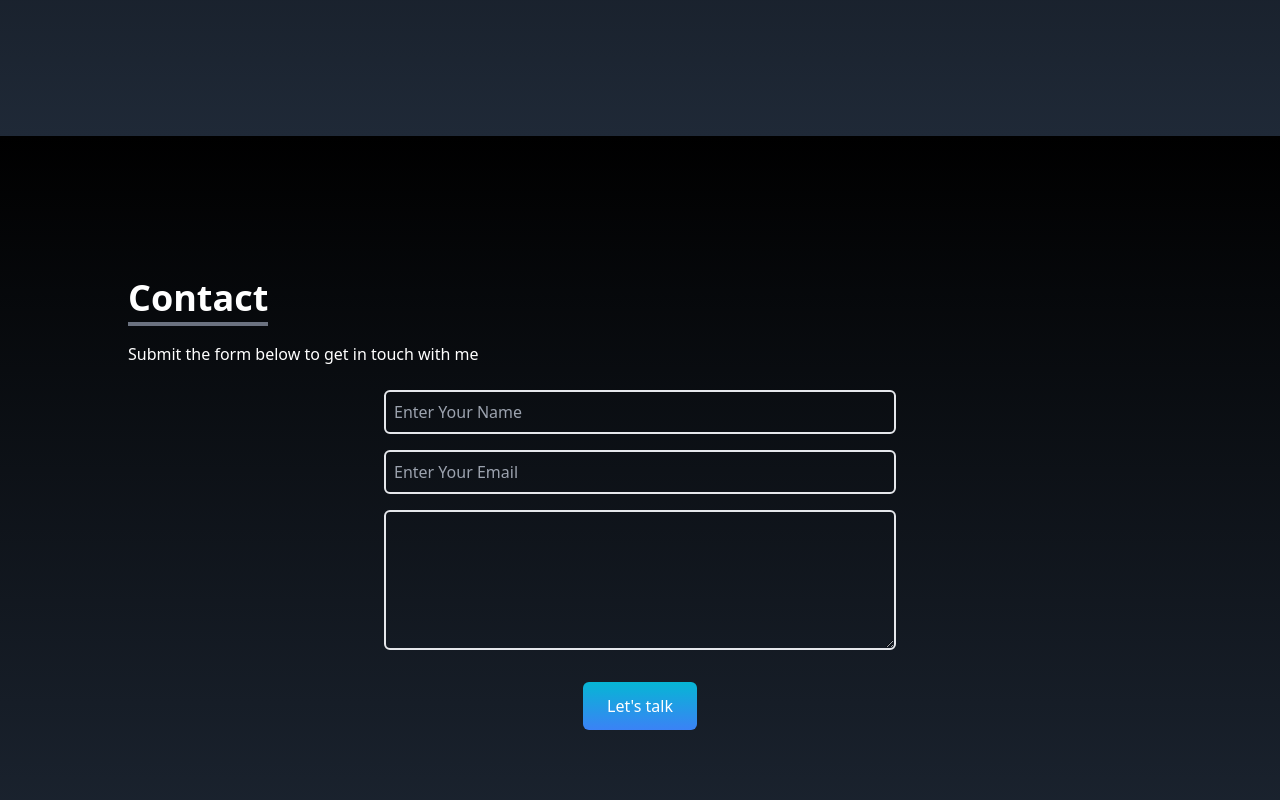
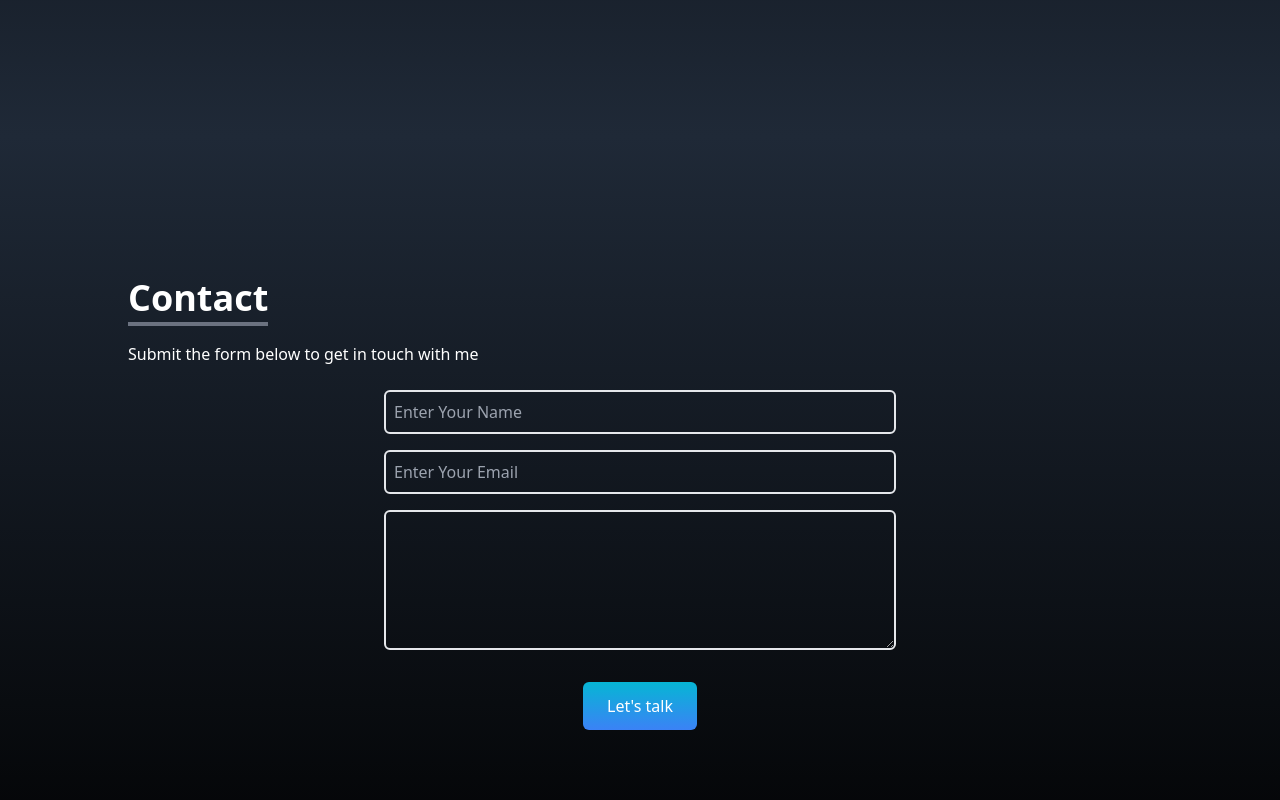
Before and after one commit to johnmainkinyanjui/my-portfolio, a React (Create React App) app: page / in a window 1280 px wide. Shown: the part 3416-4216 px from the top of the page. Built offline with nearby package versions, Linux system fonts and the light colour scheme.

Commit message:
small changes

```diff
--- a/src/components/Contact.jsx
+++ b/src/components/Contact.jsx
@@ -2,7 +2,7 @@ import React from 'react'
 
 export const Contact = () => {
   return (
-    <div name="contact" className=' w-full h-screen bg-gradient-to-b from-black to-gray-800 p-4 text-white'>
+    <div name="contact" className=' w-full h-screen bg-gradient-to-b from-gray-800 to-black p-4 text-white'>
         <div className='flex flex-col p4 justify-center max-w-screen-lg mx-auto h-full'>
             <div className=' pb-8'>
                 <p className=' text-4xl font-bold inline border-b-4 border-gray-500'>
--- a/src/components/Testimonials.jsx
+++ b/src/components/Testimonials.jsx
@@ -81,8 +81,8 @@ export const Testimonials = () => {
                         </div>
                     </div>
                     <div className=' flex items-center justify-center gap-6'>
-                       <div className=' bg-gray-800 p-3'><FaArrowLeft onClick={previous}/></div>
-                        <div className=' bg-gray-800 p-3'><FaArrowRight onClick={next} /></div>
+                       <div className=' bg-gray-800 p-3 cursor-pointer'><FaArrowLeft onClick={previous}/></div>
+                        <div className=' bg-gray-800 p-3 cursor-pointer'><FaArrowRight onClick={next} /></div>
                     </div>
                 </div>
                 )
```
